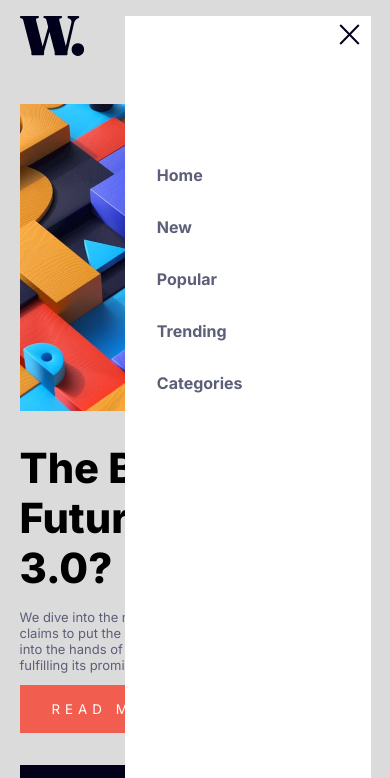
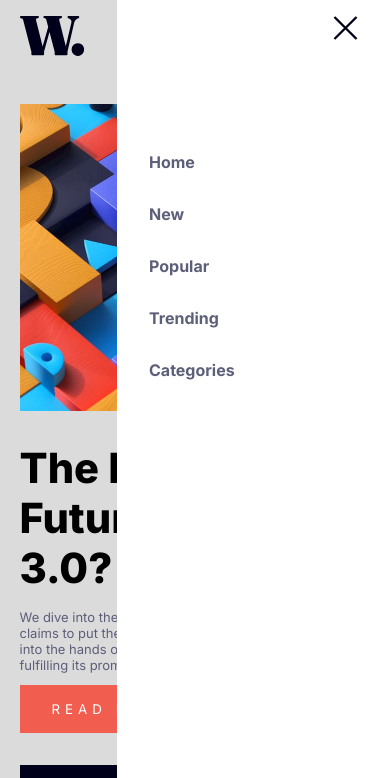
Before and after one commit to Hanpla/news-homepage-main, a plain HTML site: page index.html in a window 390 px wide. Both pictures are taken after a click on the picture 350 px from the left and 40 px from the top of the page. Shown: the top 778 px of the page. Drawn offline with Linux system fonts and the light colour scheme.

Commit message:
Update style.css

```diff
--- a/style.css
+++ b/style.css
@@ -228,8 +228,8 @@ hr {
         position: relative;
         display: block;
         width: 12%;
-        top: -1.5rem;
-        left: 100%;
+        top: -1rem;
+        margin-left: auto;
     }
 
     #left {
@@ -245,7 +245,7 @@ hr {
         display: flex;
         flex-direction: column;
         width: 70%;
-        position: absolute;
+        position: fixed;
         top: 0;
         right: 0;
         background-color: white;
@@ -318,5 +318,4 @@ hr {
     .block p {
         font-size: 13px;
     }
-
 }
```
